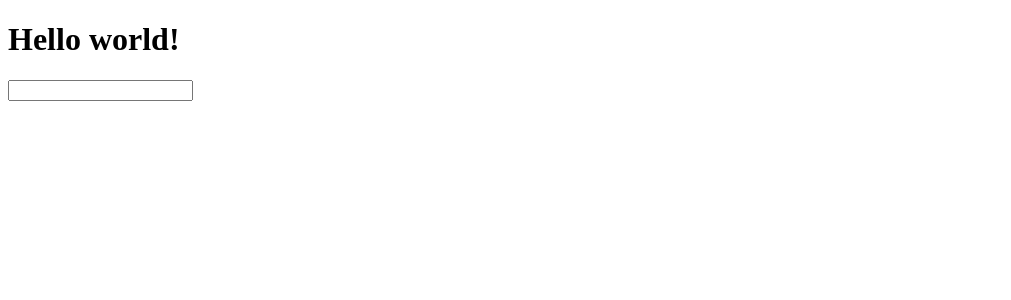
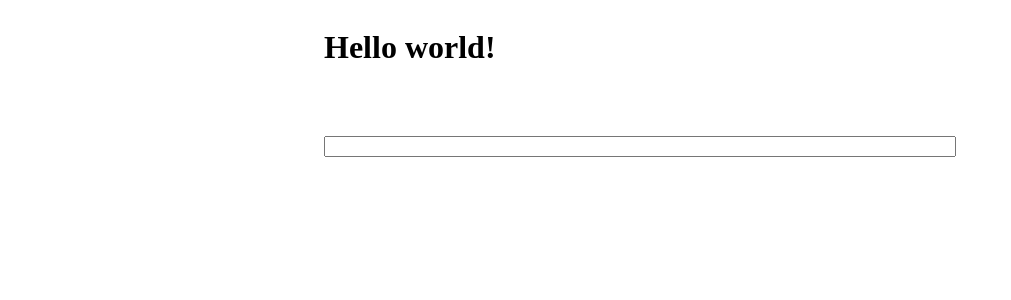
Before and after one commit to 00-status/terminal_game, a React app: page / in a window 1280 px wide. Shown: the top 300 px of the page, without its empty margins (0-1011 px from the left). Built offline with nearby package versions, Linux system fonts and the light colour scheme; the HTML template or start-up script is replaced by a standard one.

Commit message:
added some stylings to the terminal component. Fleshed out command structure a bit more

```diff
--- a/src/Terminal/Terminal.tsx
+++ b/src/Terminal/Terminal.tsx
@@ -1,11 +1,13 @@
 import { useState } from "react";
-import { TerminalDirectory } from "./domain/types";
+
+import './terminal.css';
+import { Command, TerminalDirectory } from "./domain/types";
 
 export const Terminal = () => {
     const [currentDirectory, setCurrentDirectory] = useState<TerminalDirectory>();
 
-    const [commands, setCommands] = useState<Array<string>>([]);
-    const [currentValue, setCurrentValue] = useState<string>('');
+    const [commands, setCommands] = useState<Array<Command>>([]);
+    const [currentCommand, setCurrentCommand] = useState<Command>(createNewCommand());
 
     // Have an input directly below a div.
     // as commands are executed, the appear in the div.
@@ -14,24 +16,29 @@ export const Terminal = () => {
     //      const element = document.getElementById(id);
     //      element.scrollTop = element.scrollHeight;
 
-    return <div>
+    return <div className="terminal">
         <h1>Hello world!</h1>
         <div>
-            {commands.map((command) => <div key={command}>{command}</div>)}
+            {commands.map((command) => <div key={command.id}>{command.text}</div>)}
         </div>
         <input
-            value={currentValue}
+            value={currentCommand.text}
             onChange={(event) => {
                 const newValue = event.target.value ?? '';
-                setCurrentValue(newValue);
+
+                setCurrentCommand({ ...currentCommand, text: newValue });
             }}
             onKeyUp={(event) => {
-                if (event.key === 'Enter' && currentValue)
+                if (event.key === 'Enter' && currentCommand.text)
                 {
-                    setCommands([...commands, currentValue]);
-                    setCurrentValue('');
+                    setCommands([...commands, currentCommand]);
+                    setCurrentCommand(createNewCommand());
                 }
             }}
         />
     </div>;
 };
+
+const createNewCommand = (): Command => {
+    return { id: crypto.randomUUID(), text: '', workingDirectory: '' };
+};
--- a/src/Terminal/domain/types.ts
+++ b/src/Terminal/domain/types.ts
@@ -13,3 +13,9 @@ export type TerminalFile = {
     dateCreated: string;
     dateModified: string;
 };
+
+export type Command = {
+    id: string;
+    text: string;
+    workingDirectory: string;
+};
--- /dev/null
+++ b/src/Terminal/terminal.css
@@ -0,0 +1,20 @@
+#app {
+    display: flex;
+    flex-direction: column;
+    justify-content: center;
+    align-items: center;
+
+    gap: 24px;
+}
+
+.terminal {
+    display: flex;
+    flex-direction: column;
+    width: 50%;
+
+    gap: 24px;
+}
+
+.terminal__input {
+    border: none;
+}
```
